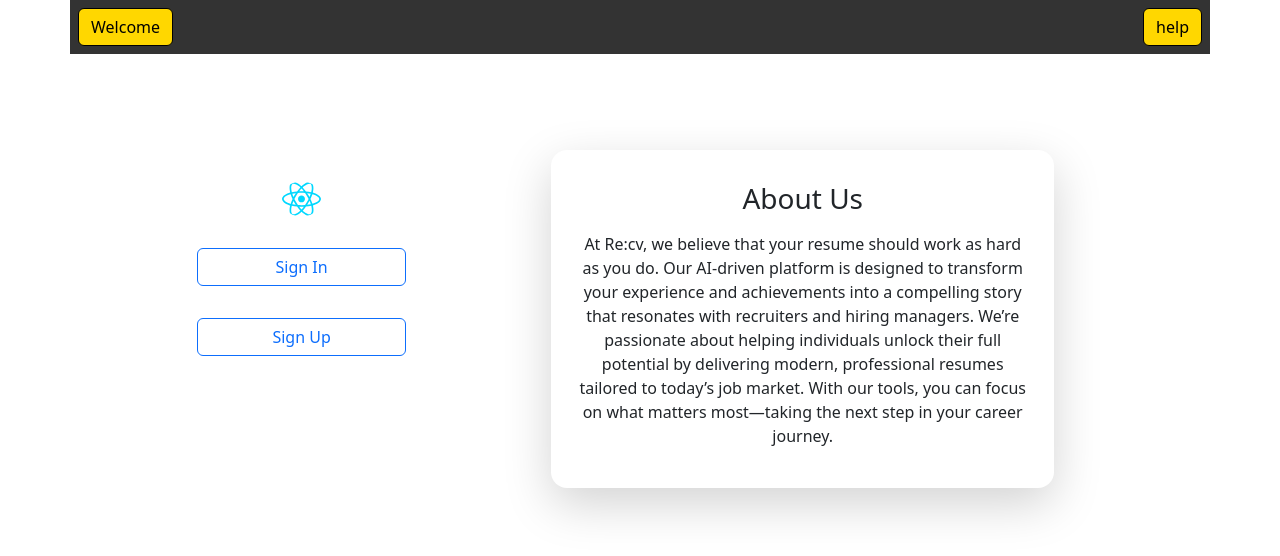
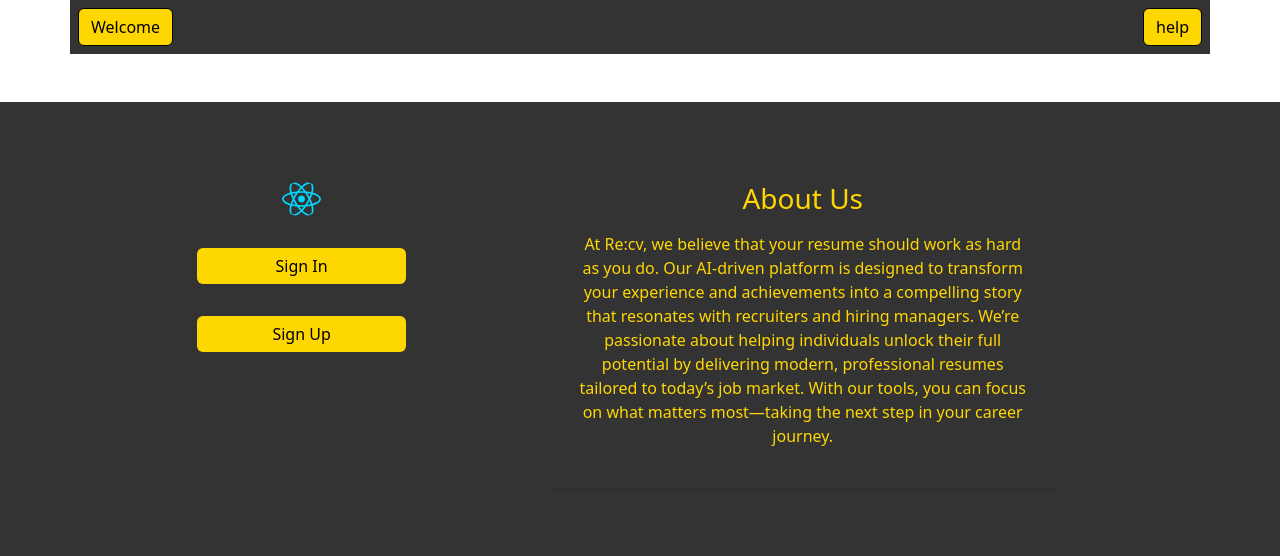
Before and after one commit to ihuda100/re_cv_client, a React (Vite) app: page / in a window 1280 px wide. Shown: the top 556 px of the page. Built offline with nearby package versions, Linux system fonts and the light colour scheme.

Commit message:
Update welcome.jsx

```diff
--- a/src/componentsClient/welcome.jsx
+++ b/src/componentsClient/welcome.jsx
@@ -19,7 +19,7 @@ const Welcome = () => {
   };
 
   return (
-    <div className="container-fluid mt-5">
+    <div className="container-fluid mt-5" style={{ backgroundColor: "#333", minHeight: "100vh", color: "white" }}>
       <div
         className="d-flex justify-content-around p-5 m-3"
         style={{ height: "350px" }}
@@ -29,7 +29,6 @@ const Welcome = () => {
           style={{ height: "100%", width: "40%" }}
         >
           <div className="m-3">
-            {" "}
             <img
               style={{ height: "10%", width: "10%", borderRadius: "50px" }}
               src="src/assets/react.svg"
@@ -38,13 +37,15 @@ const Welcome = () => {
           </div>
           <button
             onClick={toSignIn}
-            className="btn btn-outline-primary m-3 w-50"
+            className="btn m-3 w-50"
+            style={{ backgroundColor: "gold", color: "black", border: "none" }}
           >
             Sign In
           </button>
           <button
             onClick={toSignUp}
-            className="btn btn-outline-primary m-3 w-50"
+            className="btn m-3 w-50"
+            style={{ backgroundColor: "gold", color: "black", border: "none" }}
           >
             Sign Up
           </button>
@@ -52,8 +53,8 @@ const Welcome = () => {
 
         <div className="px-4" style={{ height: "100%", width: "60%" }}>
           <div
-            className="bg-white p-4 shadow-lg text-center"
-            style={{ width: "80%", borderRadius: "16px" }}
+            className="p-4 shadow-sm text-center"
+            style={{ width: "80%", borderRadius: "px", color: "gold"  }}
           >
             <h3 className="py-2">About Us</h3>
             <p>
```
